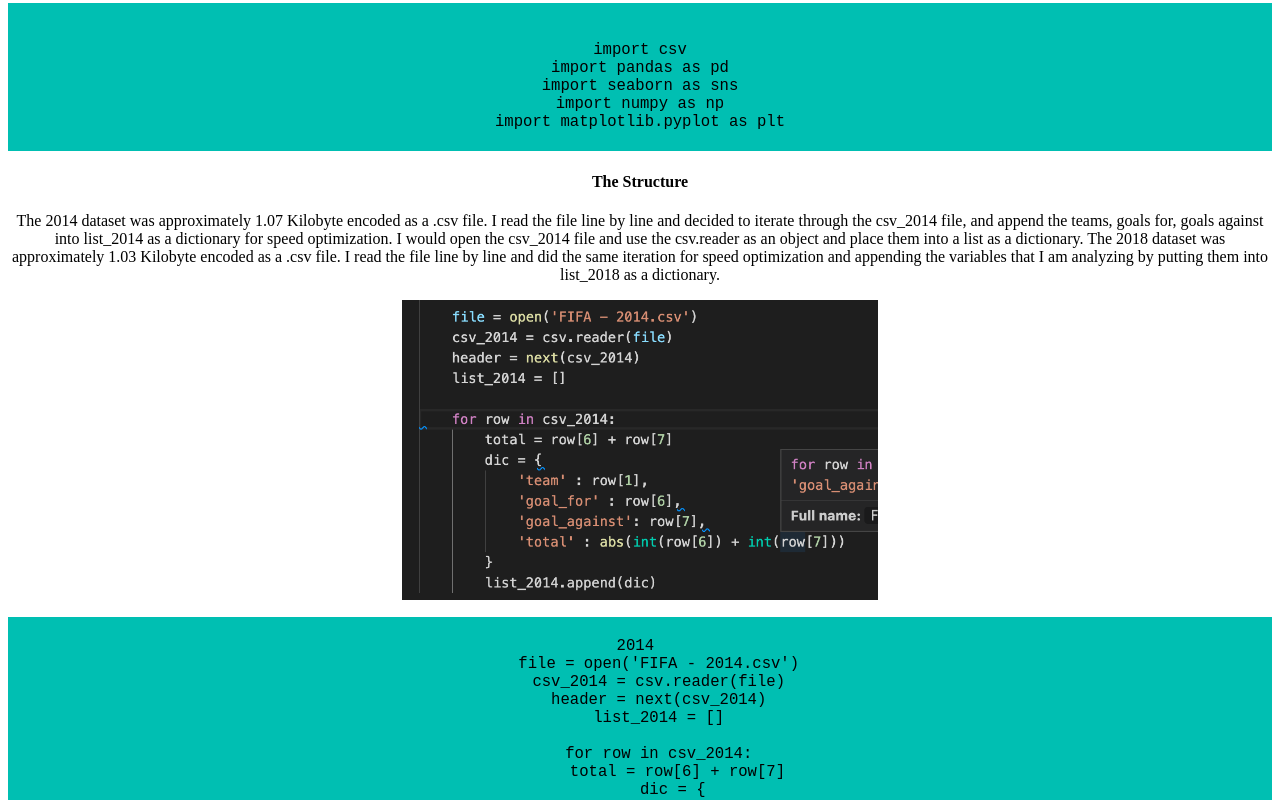
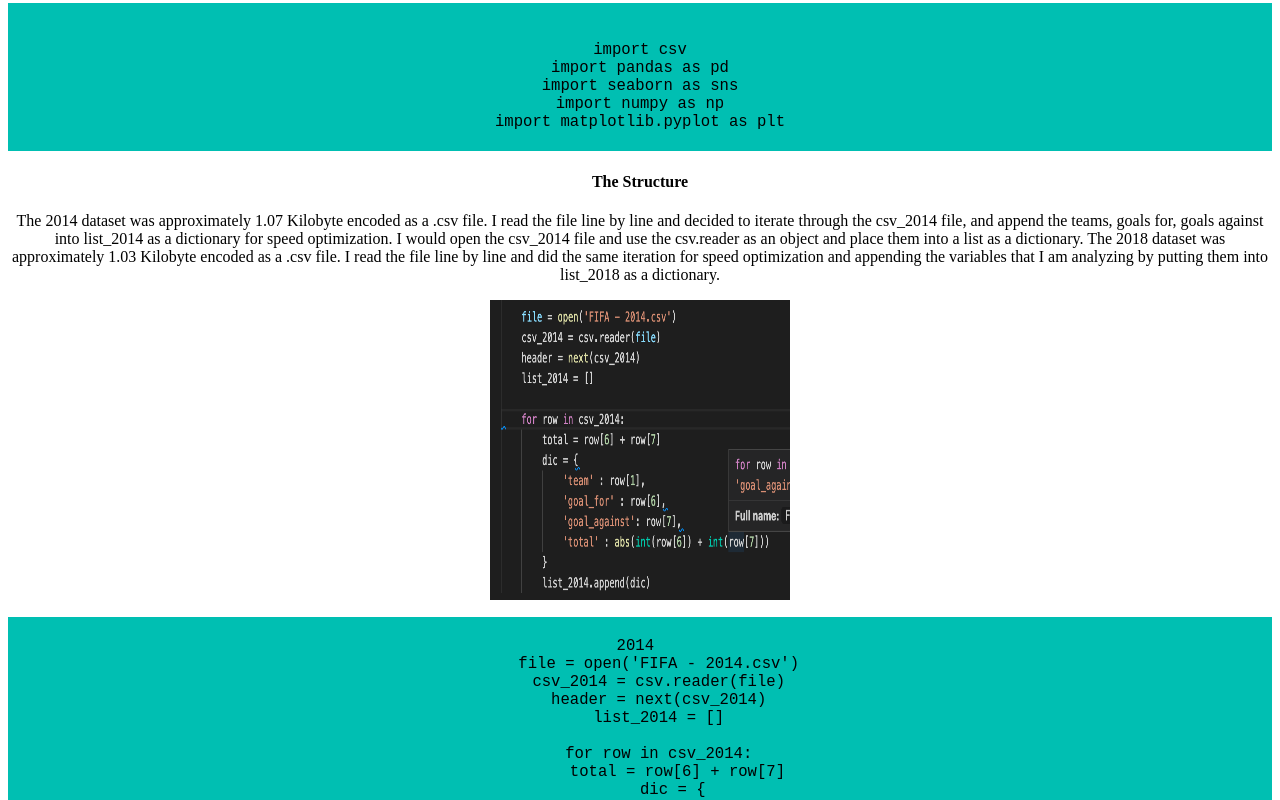
Before and after one commit to Meelad1/Final_project, a plain HTML site: page index.html in a window 1280 px wide. Shown: the part 418-1218 px from the top of the page. Drawn offline with Linux system fonts and the light colour scheme.

Commit message:
Update index.html

```diff
--- a/index.html
+++ b/index.html
@@ -83,7 +83,7 @@ import matplotlib.pyplot as plt</code></pre>
       The 2018 dataset was approximately 1.03 Kilobyte encoded as a .csv file. I read the file line by line and did the same iteration
       for speed optimization and appending the variables that I am analyzing by putting them into list_2018 as a dictionary.</p>
 
-      <img src="2014_iteration.png" height=300px>
+      <img src="2014_iteration.png" alt="picture of code" style="height: 300px; width: 300px;">
 
 
       <pre><code>2014
```
